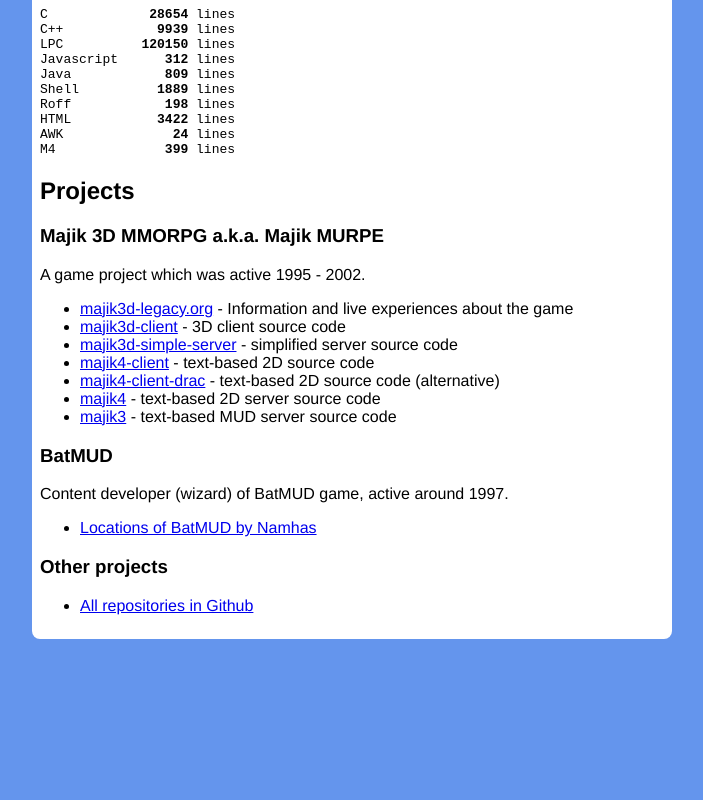
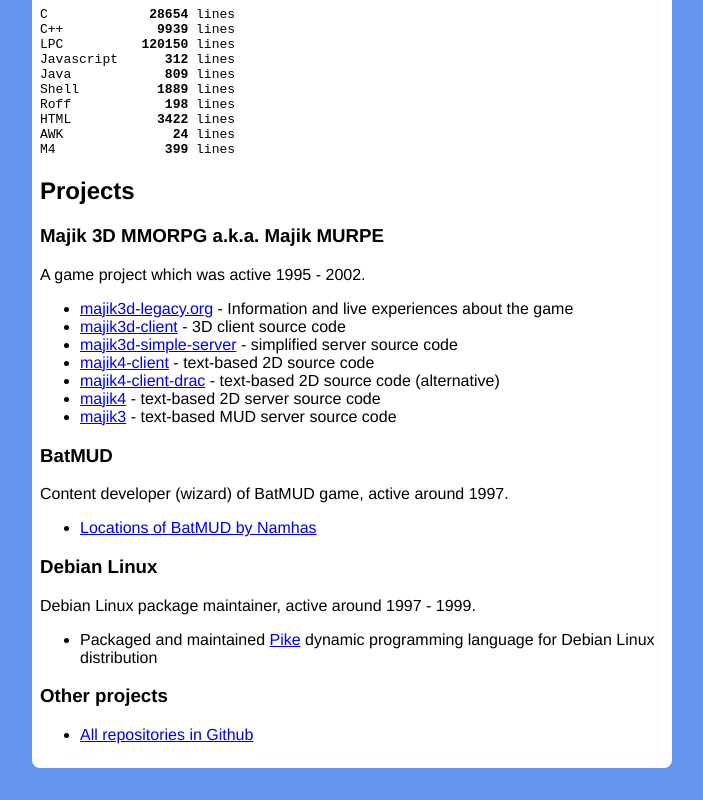
Before and after one commit to tleino/gitstats, a plain HTML site: page index.html in a window 1280 px wide. Shown: the part 387-1187 px from the top of the page, without its empty margins (0-703 px from the left). Before the commit the page ends 1058 px from the top, so only its background shows below. Drawn offline with Linux system fonts and the light colour scheme.

Commit message:
Add Debian Linux

```diff
--- a/index.html
+++ b/index.html
@@ -82,6 +82,16 @@ M4         <b>     399</b> lines
   <li><a href="https://www.tnsp.org/maps/loc.php?a=Namhas">Locations of BatMUD by Namhas</a>
   </ul>
   </p>
+  <h3>Debian Linux</h3>
+  <p>
+  Debian Linux package maintainer, active around 1997 - 1999.
+  <ul>
+  <li>Packaged and maintained
+    <a href="https://wiki.debian.org/Pike">Pike</a>
+    dynamic programming language for Debian Linux distribution
+  </li>
+  </ul>
+  </p>
   <h3>Other projects</h3>
   <ul>
   <li><a href="https://github.com/tleino?tab=repositories">All repositories in Github</a>
```
